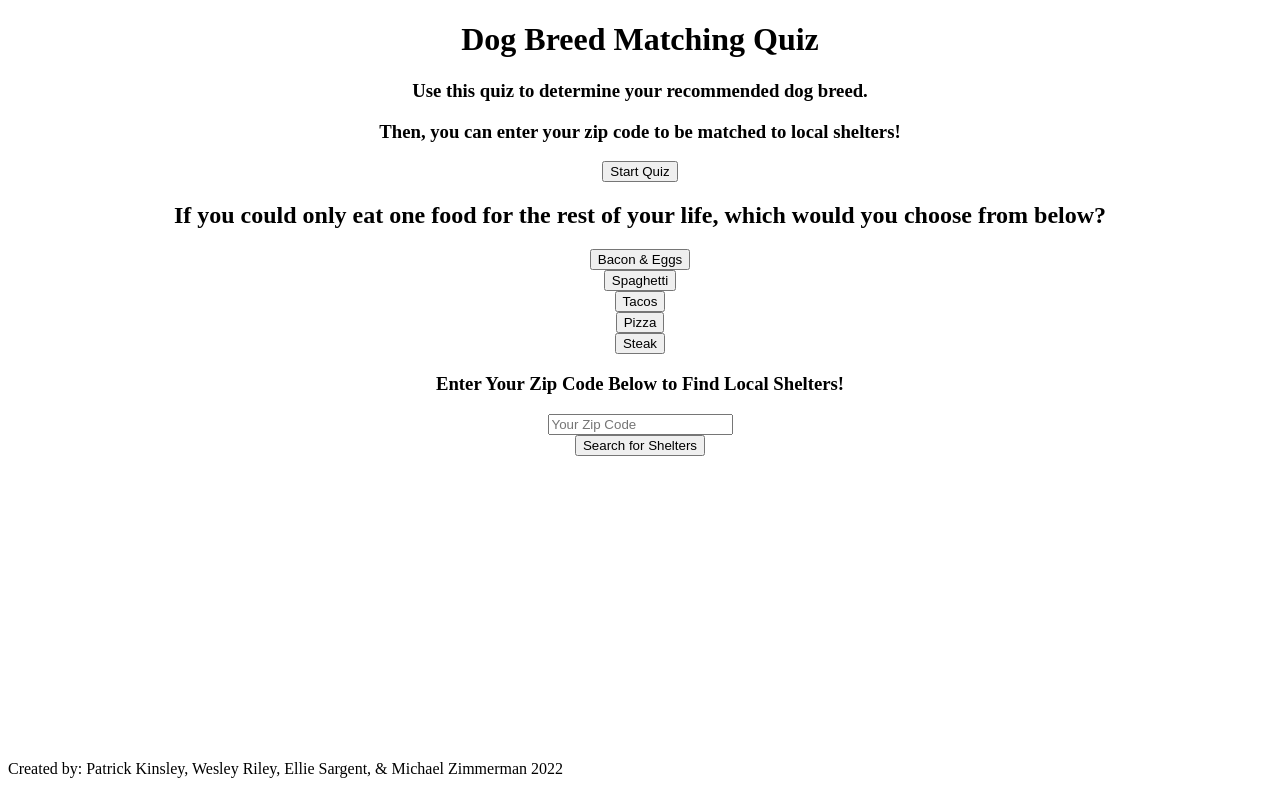
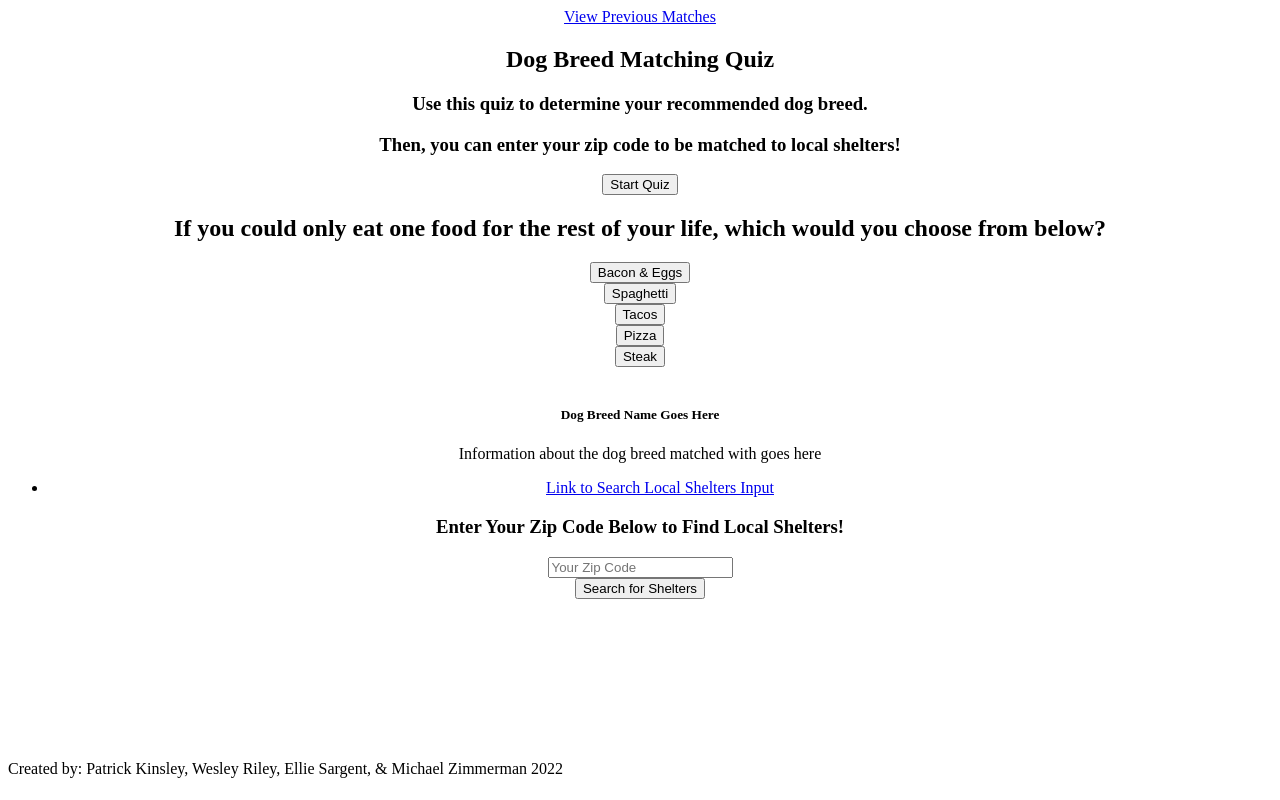
Before and after one commit to WestsideRiley/Group-Project-1, a plain HTML site: page index.html in a window 1280 px wide. Drawn offline with Linux system fonts and the light colour scheme.

Commit message:
created Previous Matches page for client side storage, added card for match after quiz

```diff
--- a/assets/css/style.css
+++ b/assets/css/style.css
@@ -2,7 +2,7 @@
     box-sizing: border-box;
 }
 
-main, form, .container {
+header, section, form {
     text-align: center;
 }
 
--- a/index.html
+++ b/index.html
@@ -9,8 +9,10 @@
 </head>
 <body>
 
+    <header class="navigation" id="previousMatches">
+        <a href="./previousmatches.html">View Previous Matches</a></header>
     <!-- Title Displayed at top of page -->
-    <header class="container" id="welcome-page">
+    <section class="container" id="welcome-page">
        <h1>Dog Breed Matching Quiz</h1>
 
    <!-- Main section where instructions will be, start button, as well as quiz will appear with button click -->
@@ -21,7 +23,7 @@
         <!-- Start Quiz button to hide instructions and make quiz question visible -->
         <button type="submit" class="startBtn" id="startQuiz">Start Quiz</button>
         </main>
-    </header>
+    </section>
 
     <!-- Quiz Container that becomes visible when button submitted -->
     <section class="container" id="quiz">
@@ -45,6 +47,27 @@
         </article>
     </section>
 
+    <section class="match" id="matchBreed">
+        <div class="basic-card">
+            <div class="basic-card-image">
+              <img placeholder="picture from API here">
+            </div>
+            <div class="basic-card-content content callout secondary">
+              <h5>Dog Breed Name Goes Here</h5>
+              <p>Information about the dog breed matched with goes here</p>
+            </div>
+            <div class="links callout primary">
+              <ul class="menu">
+                <li>
+                  <a href="#">Link to Search Local Shelters Input</a>
+                </li>
+              </ul>
+            </div>
+          </div>
+
+
+    </section>
+
     <!-- Enter zip code form for shelters when answer appears -->
     <form id="shelter-search">
         <h3>Enter Your Zip Code Below to Find Local Shelters!</h3>
@@ -56,7 +79,9 @@
     <section class="container" id="shelters">
         <ul id="shelterList"></ul>
     </section>
+    <script src="./assets/js/script.js"></script>
 </body>
 
 <footer>Created by: Patrick Kinsley, Wesley Riley, Ellie Sargent, & Michael Zimmerman 2022</footer>
+
 </html>
```
Also changed, not shown: previousmatches.html (added, +17 -0 lines).
